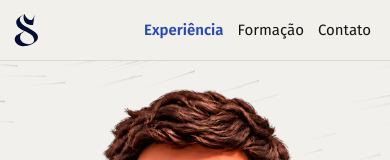
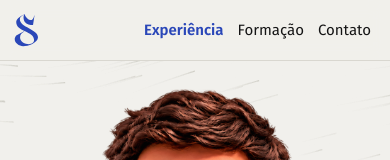
Before and after one commit to samuelysz/portfolio, a React (Vite) app: page / in a window 390 px wide. Shown: the top 160 px of the page. Built offline with nearby package versions, Linux system fonts and the light colour scheme.

Commit message:
Linha de entrada contínua no celular/tablet; logo no mesmo azul do sinal

```diff
--- a/src/components/secoes/Cabecalho.tsx
+++ b/src/components/secoes/Cabecalho.tsx
@@ -4,7 +4,7 @@ export function Cabecalho() {
   return (
     <header className="header">
       <a className="header_marca" href="./">
-        <img src="./img/marca.svg" alt="" width="32" height="41" />
+        <span className="header_monograma" aria-hidden="true"></span>
         <span className="header_nome">Samuel Souza</span>
       </a>
       <nav aria-label="Principal">
--- a/src/styles/header.css
+++ b/src/styles/header.css
@@ -27,10 +27,15 @@
   border-radius: 6px;
 }
 
-.header_marca img {
+/* Monograma "S" pintado com o azul do sinal (o mesmo do menu e da onda);
+   acompanha o modo claro/escuro sozinho */
+.header_monograma {
   flex: none;
   width: 26px;
   height: 33px;
+  background-color: var(--sinal);
+  -webkit-mask: url("/img/marca.svg") no-repeat center / contain;
+  mask: url("/img/marca.svg") no-repeat center / contain;
 }
 
 .header_nome {
--- a/src/styles/tema-escuro.css
+++ b/src/styles/tema-escuro.css
@@ -1,21 +1,10 @@
 /* ==========================================================
    Ajustes do modo tela (escuro) que não são só cor.
    Vale quando o sistema está escuro (sem escolha salva) ou quando a
-   luminária foi apagada (data-tema="escuro").
+   botão de tema escolheu o escuro (data-tema="escuro").
    ========================================================== */
 
 /* O modo tela é só do desktop; no celular a página fica sempre clara
    (ver global.css). */
 
-/* Marca: o "S" azul-marinho some no fundo escuro; vira o tom do texto */
-@media (prefers-color-scheme: dark) and (min-width: 901px) {
-  :root:not([data-tema="claro"]) .header_marca img {
-    filter: brightness(0) invert(0.92);
-  }
-}
-
-@media (min-width: 901px) {
-  :root[data-tema="escuro"] .header_marca img {
-    filter: brightness(0) invert(0.92);
-  }
-}
+/* A marca usa o azul do sinal (header.css), que já tem versão para o escuro */
```
Also changed, not shown: src/styles/global.css (+4 -4 lines).
